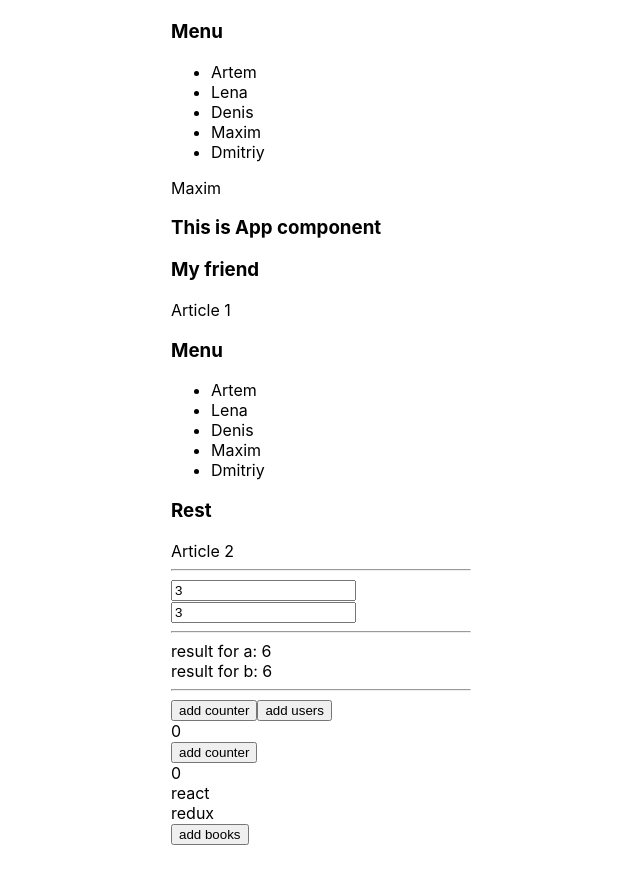
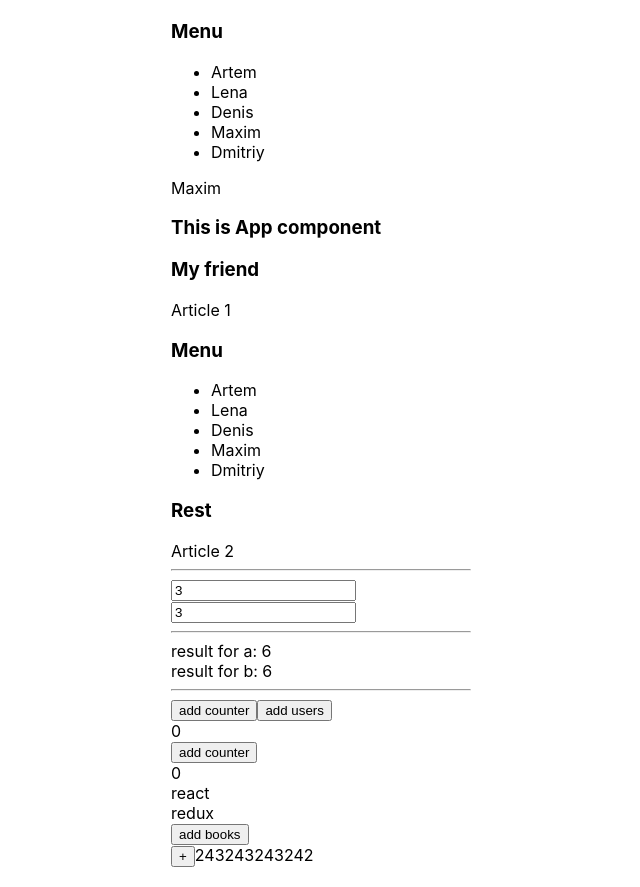
Before and after one commit to Pred1993/Kabzda_kak_podrobno, a React (Create React App) app: page / in a window 1280 px wide. Shown: the whole page, without its empty margins (319-959 px from the left). Before the commit the page ends 865 px from the top, so only its background shows below. Built offline with nearby package versions, Linux system fonts and the light colour scheme.

Commit message:
UseState refactoring

```diff
--- a/src/App.tsx
+++ b/src/App.tsx
@@ -6,6 +6,7 @@ import {UncontrolledAccordion} from "./components/AccordionAndUseReducer/Uncontr
 import UseMemo from "./components/UseMemo/UseMemo";
 import UseMemoAndReactMemo from "./components/UseMemoAndReactMemo/UseMemoAndReactMemo";
 import UseCallback from "./components/UseCallback/UseCallback";
+import UseState from "./components/UseState/UseState";
 
 
 export type ValueType = 0 | 1 | 2 | 3 | 4 | 5
@@ -66,7 +67,7 @@ function App() {
             {/*<ReactMemo/>*/}
             <UseMemoAndReactMemo/>
             <UseCallback/>
-            {/*<UseState/>*/}
+            <UseState/>
             {/*<UseEffect/>*/}
             {/*<UseEffect2/>*/}
             {/*<ExampleData/>*/}
--- a/src/components/UseState/UseState.tsx
+++ b/src/components/UseState/UseState.tsx
@@ -1,10 +1,38 @@
 import React, {useState} from 'react';
 
+function generateDate() {
+    // difficult counting
+    console.log('generateDate')
+    return 243243243242
+}
+
+// При выполнении кода каждый ререндер компоненты UseState будет запускать сложную потенциально в вычислениях фуекцию generateDate, поэтому мы можем эту фуекцию вложить useCallback либо UseMemo, но вданном контексте мы используем навороченный UseState
+// Таким образом мы можем в качестве инициализационного значения в UseState дать ссылку на функцию, и UseState вызовет ее единожды для получения стартового значения
+// const UseState = () => {
+//     // const initValue = generateDate()
+//
+//     const [counter, setCounter] = useState<number>(generateDate)
+//
+//     return (
+//         <div>
+//             <button onClick={() => setCounter(counter + 1)}>+</button>
+//             {counter}
+//         </div>
+//     );
+// };
+//
+// export default UseState;
+// В UseState при вызове можно добавлять ссылку на функцию, return которой он дабавит в стейт. Пример ниже:
 const UseState = () => {
-    const [counter, setCounter] = useState<number>(0)
+    // const initValue = generateDate()
+
+    const [counter, setCounter] = useState<number>(generateDate)
+    const changer = (state: number) => {
+        return state + 1
+    }
     return (
         <div>
-            <button onClick={() => setCounter(counter + 1)}>+</button>
+            <button onClick={() => setCounter(changer)}>+</button>
             {counter}
         </div>
     );
```
